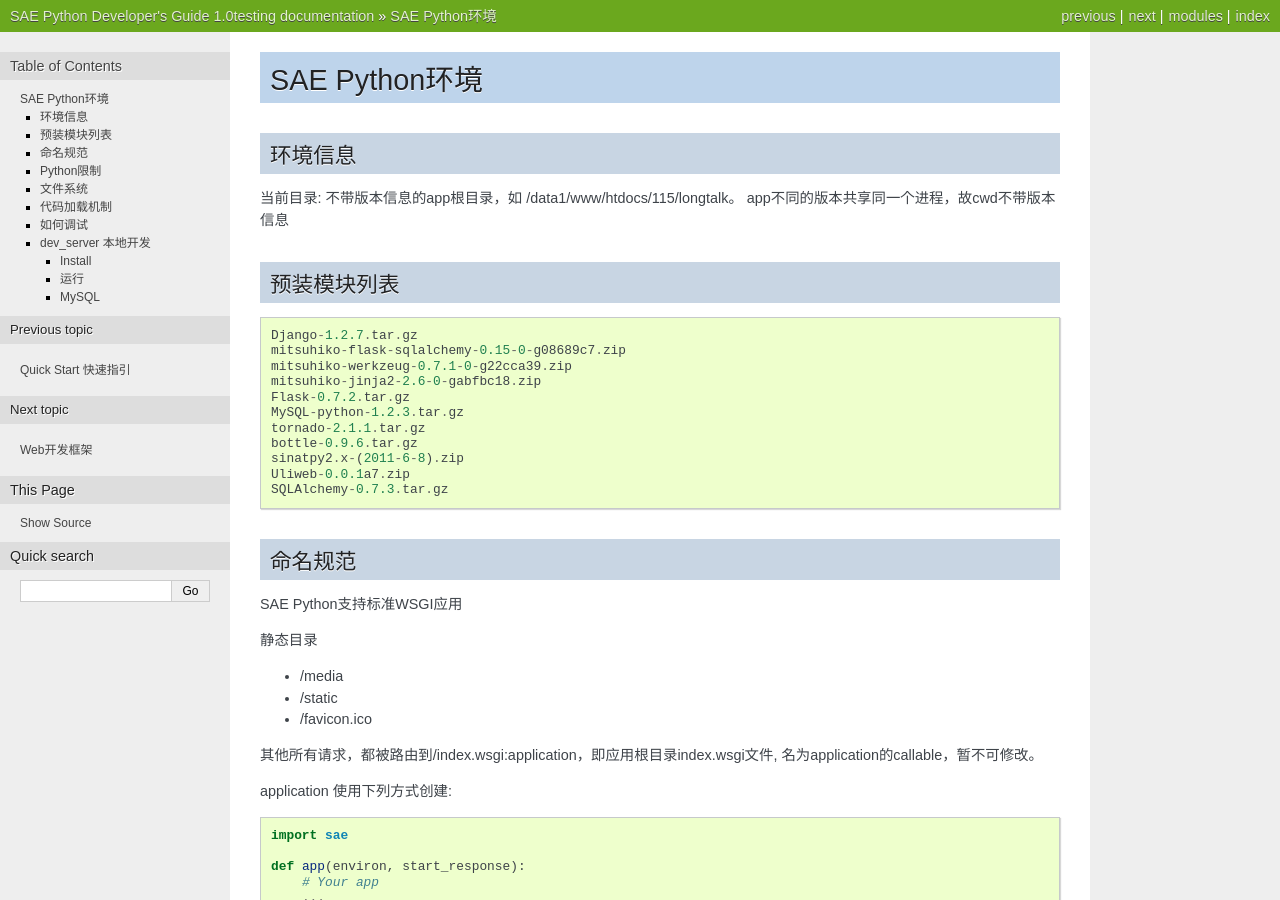
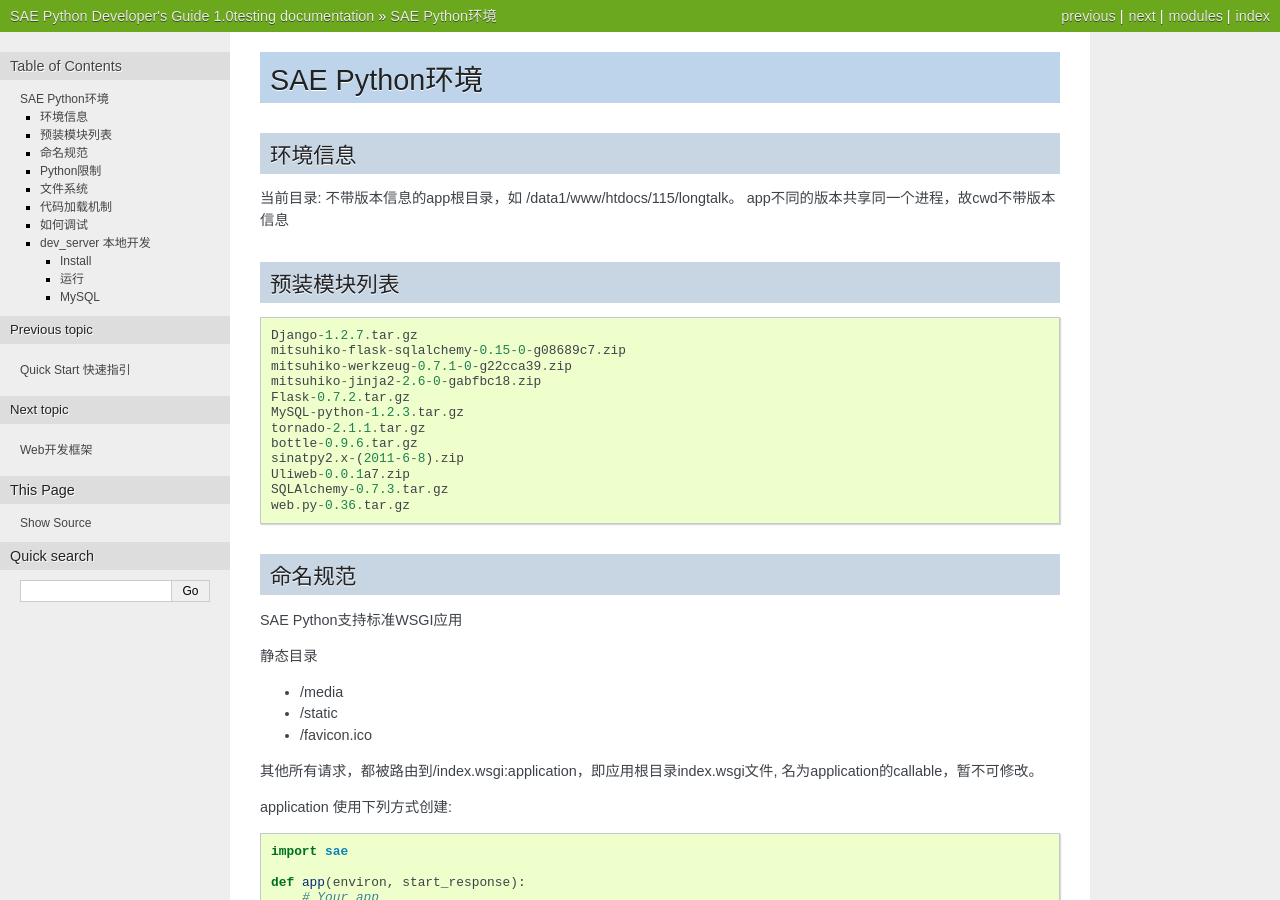
Before and after one commit to sinacloud/sae-python-dev-guide, a Sphinx documentation site: the page built from docs/runtime.rst, in a window 1280 px wide and 900 px high. Built offline with Sphinx 7.4.7, drawn with Linux system fonts in a browser that asks for light colours.

Commit message:
Add webpy version info

```diff
--- a/docs/runtime.rst
+++ b/docs/runtime.rst
@@ -23,7 +23,7 @@
     sinatpy2.x-(2011-6-8).zip
     Uliweb-0.0.1a7.zip
     SQLAlchemy-0.7.3.tar.gz
-
+    web.py-0.36.tar.gz
 
 命名规范
 ----------------
```
